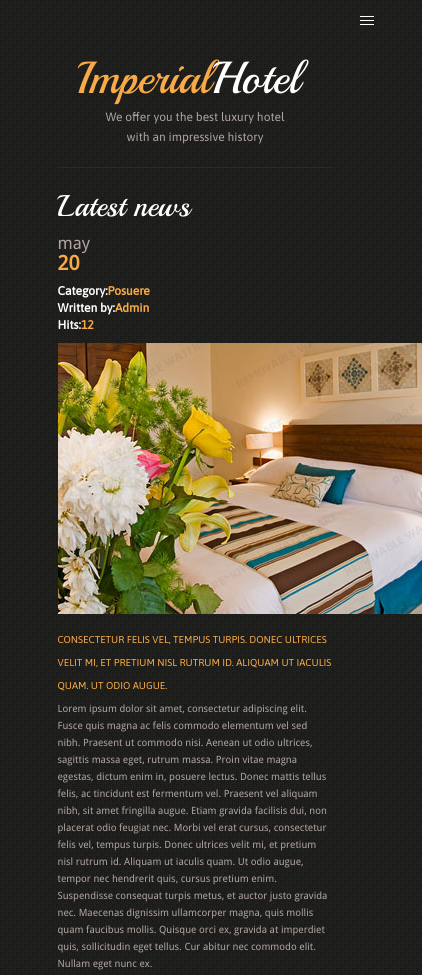
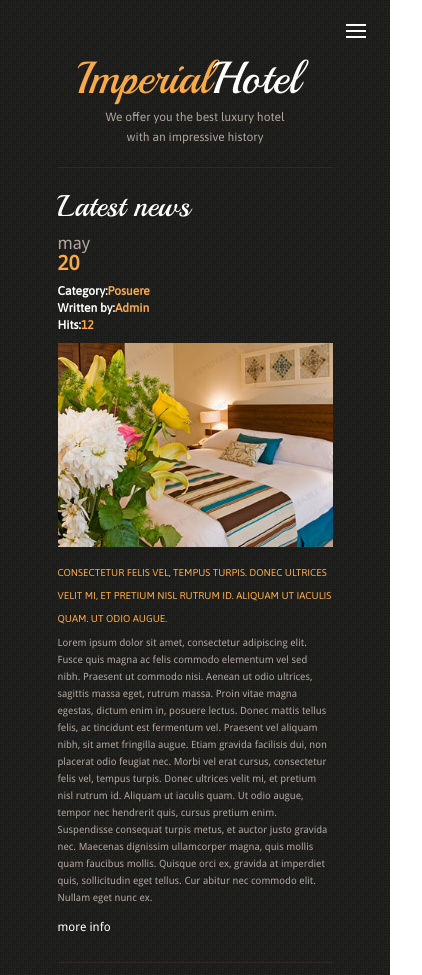
Before and after one commit to Ali-Zeynal/ImperialHotel, a plain HTML site: page latest-news.html in a window 390 px wide. Shown: the top 975 px of the page, 422 px wide, since content can reach past the window. Drawn offline with Linux system fonts and the light colour scheme.

Commit message:
Update app.css
debug

```diff
--- a/style/app.css
+++ b/style/app.css
@@ -1,4 +1,4 @@
-/* Extra large devices (large laptops and desktops, 1200px and up)
+/* Extra large devices (large laptops and desktops, 1200px and up)*/
 @media only screen and (max-width: 1440px) {
   .menu-container {
     height: 85px;
@@ -844,16 +844,16 @@
   }
   .mobile-nav {
     position: fixed;
-    margin: 1rem;
+    margin: 1.5rem 1.5rem 0rem 0rem;
     right: 0;
     z-index: 3;
     height: 100vh;
   }
   .line {
-    border-bottom: 1px solid #fff;
-    width: 14px;
+    border-bottom: 2px solid #fff;
+    width: 20px;
     display: block;
-    margin-bottom: 3px;
+    margin-bottom: 4px;
     transition: all 260ms ease-out;
     -webkit-transition: all 260ms ease-out;
     -moz-transition: all 260ms ease-out;
@@ -1078,10 +1078,10 @@
     font-size: 13px;
   }
   .nav-mobile-list li a {
-    font-size: 10px;
+    font-size: 13px;
   }
   .nav-mobile-list li {
-    margin: 0.5rem 0 0 1rem;
+    margin: 1rem 0 0 1rem;
   }
   .offers {
     max-width: 275px;
@@ -1095,6 +1095,7 @@
     margin-left: 0%;
     margin-right: 0%;
     margin-top: 5%;
+    width: 85%;
   }
   .offer-item:nth-child(n + 1) {
     margin-top: 10%;
@@ -1120,6 +1121,9 @@
     max-width: 275px;
   }
   .news-img {
+    width: 100%;
+  }
+  .news-img img {
     width: 100%;
   }
   .news-date time span {
```
